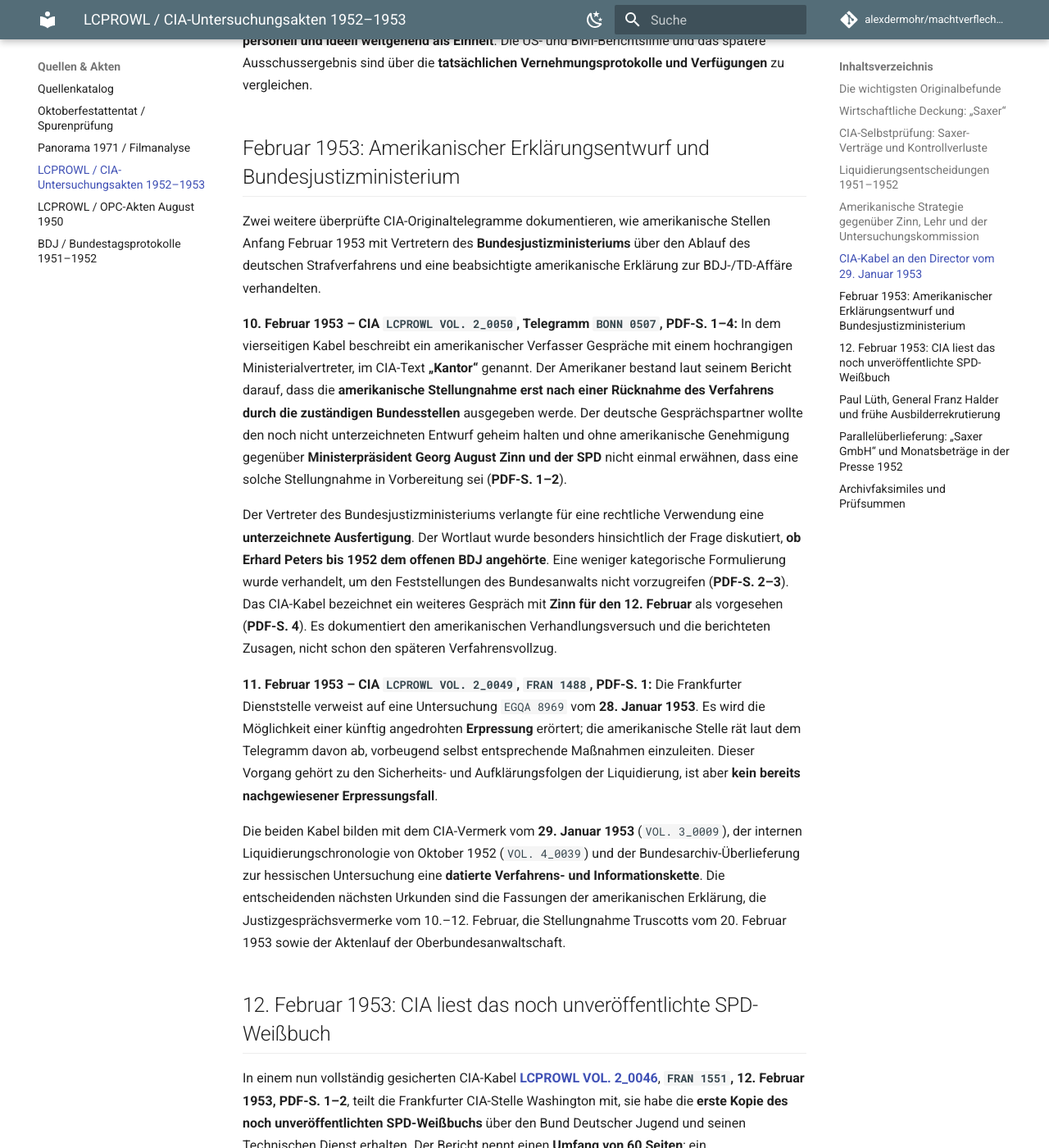
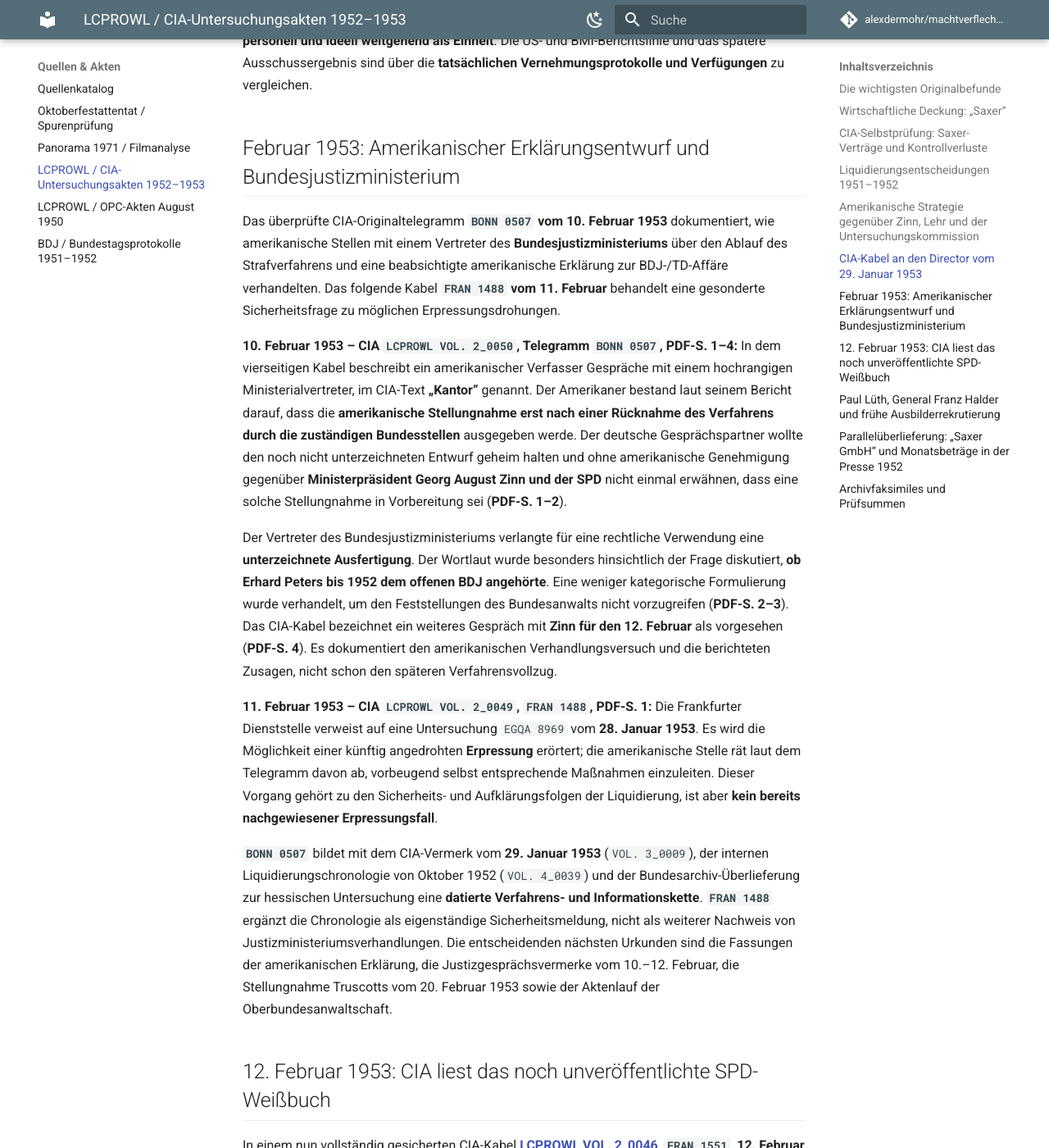
Before and after one commit to alexdermohr/machtverflechtungen, an MkDocs documentation site: the page built from docs/quellen/lcprowl-1952-1953-us-ermittlungen.md, in a window 1280 px wide and 1400 px high, scrolled down 5927 px. Shown: the whole window at 82% size. Built offline with MkDocs 1.6.1 and Material for MkDocs 9.7.7, drawn with Linux system fonts in a browser that asks for light colours; comment, search, counter and statistics services are not loaded; some of the changed text lies outside the part shown.

Commit message:
research: trenne CIA-Kabel zu Justiz und SPD-Weißbuch

```diff
--- a/docs/quellen/lcprowl-1952-1953-us-ermittlungen.md
+++ b/docs/quellen/lcprowl-1952-1953-us-ermittlungen.md
@@ -90,7 +90,7 @@
 
 ## Februar 1953: Amerikanischer Erklärungsentwurf und Bundesjustizministerium
 
-Zwei weitere überprüfte CIA-Originaltelegramme dokumentieren, wie amerikanische Stellen Anfang Februar 1953 mit Vertretern des **Bundesjustizministeriums** über den Ablauf des deutschen Strafverfahrens und eine beabsichtigte amerikanische Erklärung zur BDJ-/TD-Affäre verhandelten.
+Das überprüfte CIA-Originaltelegramm **`BONN 0507` vom 10. Februar 1953** dokumentiert, wie amerikanische Stellen mit einem Vertreter des **Bundesjustizministeriums** über den Ablauf des Strafverfahrens und eine beabsichtigte amerikanische Erklärung zur BDJ-/TD-Affäre verhandelten. Das folgende Kabel **`FRAN 1488` vom 11. Februar** behandelt eine gesonderte Sicherheitsfrage zu möglichen Erpressungsdrohungen.
 
 **10. Februar 1953 – CIA `LCPROWL VOL. 2_0050`, Telegramm `BONN 0507`, PDF-S. 1–4:** In dem vierseitigen Kabel beschreibt ein amerikanischer Verfasser Gespräche mit einem hochrangigen Ministerialvertreter, im CIA-Text **„Kantor“** genannt. Der Amerikaner bestand laut seinem Bericht darauf, dass die **amerikanische Stellungnahme erst nach einer Rücknahme des Verfahrens durch die zuständigen Bundesstellen** ausgegeben werde. Der deutsche Gesprächspartner wollte den noch nicht unterzeichneten Entwurf geheim halten und ohne amerikanische Genehmigung gegenüber **Ministerpräsident Georg August Zinn und der SPD** nicht einmal erwähnen, dass eine solche Stellungnahme in Vorbereitung sei (**PDF-S. 1–2**).
 
@@ -98,7 +98,7 @@
 
 **11. Februar 1953 – CIA `LCPROWL VOL. 2_0049`, `FRAN 1488`, PDF-S. 1:** Die Frankfurter Dienststelle verweist auf eine Untersuchung `EGQA 8969` vom **28. Januar 1953**. Es wird die Möglichkeit einer künftig angedrohten **Erpressung** erörtert; die amerikanische Stelle rät laut dem Telegramm davon ab, vorbeugend selbst entsprechende Maßnahmen einzuleiten. Dieser Vorgang gehört zu den Sicherheits- und Aufklärungsfolgen der Liquidierung, ist aber **kein bereits nachgewiesener Erpressungsfall**.
 
-Die beiden Kabel bilden mit dem CIA-Vermerk vom **29. Januar 1953** (`VOL. 3_0009`), der internen Liquidierungschronologie von Oktober 1952 (`VOL. 4_0039`) und der Bundesarchiv-Überlieferung zur hessischen Untersuchung eine **datierte Verfahrens- und Informationskette**. Die entscheidenden nächsten Urkunden sind die Fassungen der amerikanischen Erklärung, die Justizgesprächsvermerke vom 10.–12. Februar, die Stellungnahme Truscotts vom 20. Februar 1953 sowie der Aktenlauf der Oberbundesanwaltschaft.
+**`BONN 0507`** bildet mit dem CIA-Vermerk vom **29. Januar 1953** (`VOL. 3_0009`), der internen Liquidierungschronologie von Oktober 1952 (`VOL. 4_0039`) und der Bundesarchiv-Überlieferung zur hessischen Untersuchung eine **datierte Verfahrens- und Informationskette**. **`FRAN 1488`** ergänzt die Chronologie als eigenständige Sicherheitsmeldung, nicht als weiterer Nachweis von Justizministeriumsverhandlungen. Die entscheidenden nächsten Urkunden sind die Fassungen der amerikanischen Erklärung, die Justizgesprächsvermerke vom 10.–12. Februar, die Stellungnahme Truscotts vom 20. Februar 1953 sowie der Aktenlauf der Oberbundesanwaltschaft.
 
 ## 12. Februar 1953: CIA liest das noch unveröffentlichte SPD-Weißbuch
 
@@ -110,7 +110,7 @@
 
 **[LCPROWL VOL. 2_0048](https://archive.org/download/LCPROWLVOL2-0048/LCPROWL%20%20%20%20VOL.%202_0048.pdf), `FRAN 1555`, PDF-S. 1, 12. Februar 1953:** Ein weiteres Frankfurter Telegramm meldet eine Gesprächsvereinbarung, **keine weiteren Gelder an einen stark redigierten Empfänger oder dessen angebliche Vertreter** auszuzahlen; für ausreisewillige ehemalige Mitarbeiter könnten lediglich begrenzte Empfehlungsschreiben in Betracht kommen. Die Identität des Empfängers ist aus dem vorliegenden Text nicht ausreichend sicher ablesbar. Diesen Vorgang daher nicht ohne zusätzliche Akte mit einem bestimmten BDJ-/TD-Geldempfänger gleichsetzen.
 
-**Forschungsanschluss:** Die drei CIA-Originale dokumentieren den amerikanischen Kenntnisstand **vor Veröffentlichung des SPD-Weißbuchs**, die Formulierung der Vorwürfe gegen Unternehmen und dessen politische Bewertung. Mit dem früheren Februar-Kabel **`BONN 0507`** über die amerikanische Justizstellungnahme und dem [CIA-Memorandum vom 15. April 1953, LCPROWL VOL. 2_0023](https://web.archive.org/web/20250220054013id_/https://www.cia.gov/readingroom/docs/LCPROWL%20%20%20%20VOL.%202_0023.pdf) (**PDF-S. 2–3**) entsteht eine **zeitlich geschlossene Prüfroute vom vertraulichen SPD-Manuskript zu US-/Bundesstellenreaktionen**. Für die vollständige Identifizierung aller Firmen und Einzelzahlungen bleibt das 60-Blatt-Original **FES Z 3015/50** das wichtigste nächste Dokument.
+**Forschungsanschluss:** Die **zwei CIA-Originale `FRAN 1551` und `FRAN 1552`** dokumentieren den amerikanischen Kenntnisstand **vor Veröffentlichung des SPD-Weißbuchs**, die Formulierung der Vorwürfe gegen Unternehmen und dessen politische Bewertung. Das zeitgleiche **`FRAN 1555`** dokumentiert separat eine Einschränkung weiterer Geldzahlungen an einen redigierten Empfänger und liefert für die SPD-Schrift keine zusätzliche Aussage. Mit dem früheren Februar-Kabel **`BONN 0507`** über die amerikanische Justizstellungnahme und dem [CIA-Memorandum vom 15. April 1953, LCPROWL VOL. 2_0023](https://web.archive.org/web/20250220054013id_/https://www.cia.gov/readingroom/docs/LCPROWL%20%20%20%20VOL.%202_0023.pdf) (**PDF-S. 2–3**) entsteht eine **zeitlich geschlossene Prüfroute vom vertraulichen SPD-Manuskript zu US-/Bundesstellenreaktionen**. Für die vollständige Identifizierung aller Firmen und Einzelzahlungen bleibt das 60-Blatt-Original **FES Z 3015/50** das wichtigste nächste Dokument.
 
 ## Paul Lüth, General Franz Halder und frühe Ausbilderrekrutierung
 
```
Also changed, not shown: 1 other file.
